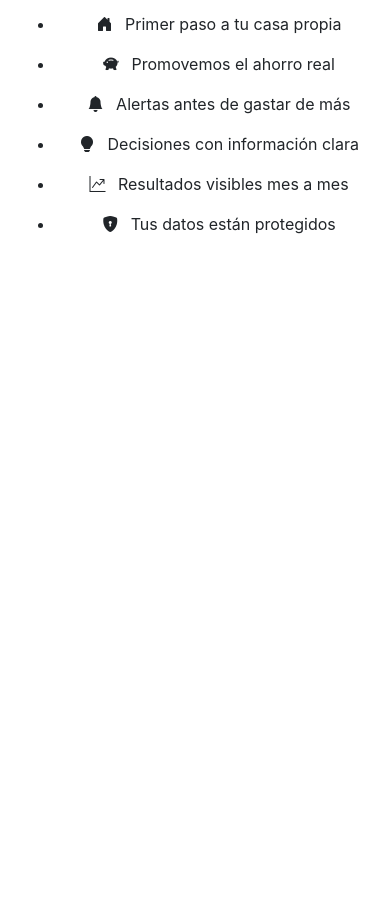
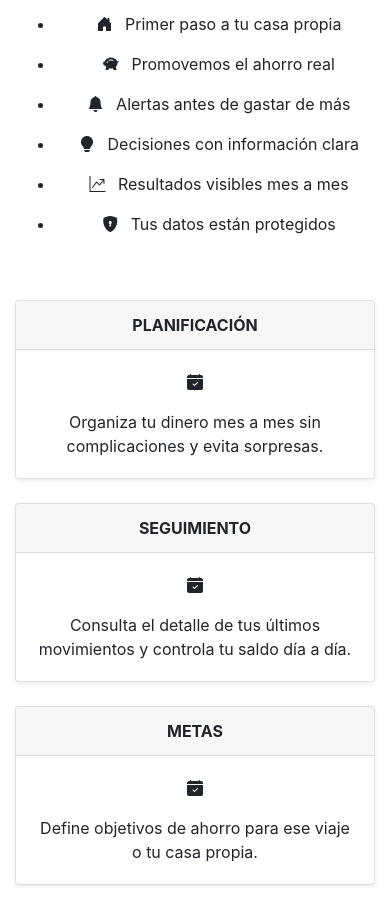
Before and after one commit to kacastilloch/Proyecto-SmartBudget, a website: page index.html in a window 390 px wide. Shown: the part 856-1780 px from the top of the page. Before the commit the page ends 1156 px from the top, so only its background shows below. Drawn offline with nearby package versions, Linux system fonts and the light colour scheme.

Commit message:
implementación de grid responsive con componentes card

```diff
--- a/index.html
+++ b/index.html
@@ -84,6 +84,37 @@
             </div>
         </section>
         <!--tarjetas servicio-->
+        <section class="container mb-5">
+            <div class="row">
+                <div class="col-md-4 mb-4">
+                    <article class="card tarjeta-personalizada h-100 shadow-sm">
+                        <div class="card-header font-weight-bold text-center">PLANIFICACIÓN</div>
+                        <div class="card-body d-flex flex-column align-items-center">
+                            <div class="contenedor-icono mb-3"><i class="bi bi-calendar-check-fill"></i></div>
+                            <p class="card-text text-center">Organiza tu dinero mes a mes sin complicaciones y evita
+                                sorpresas.</p>
+                            </div>
+                    </article>
+                </div>
+                <div class="col-md-4 mb-4">
+                    <article class="card tarjeta-personalizada h-100 shadow-sm">
+                        <div class="card-header font-weight-bold text-center">SEGUIMIENTO</div>
+                        <div class="card-body d-flex flex-column align-items-center">
+                            <div class="contenedor-icono mb-3"><i class="bi bi-calendar-check-fill"></i></div>
+                            <p class="card-text text-center">Consulta el detalle de tus últimos movimientos y
+                                 controla tu saldo día a día.</p>
+                            </div>
+                    </article>
+                </div>
+                <div class="col-md-4 mb-4">
+                    <article class="card tarjeta-personalizada h-100 shadow-sm">
+                        <div class="card-header font-weight-bold text-center">METAS</div>
+                        <div class="card-body d-flex flex-column align-items-center">
+                            <div class="contenedor-icono mb-3"><i class="bi bi-calendar-check-fill"></i></div>
+                            <p class="card-text text-center">Define objetivos de ahorro para ese viaje o tu casa propia.</p>
+                            </div>
+                    </article>
+                </div>
     </main>
     <footer>
 
```
